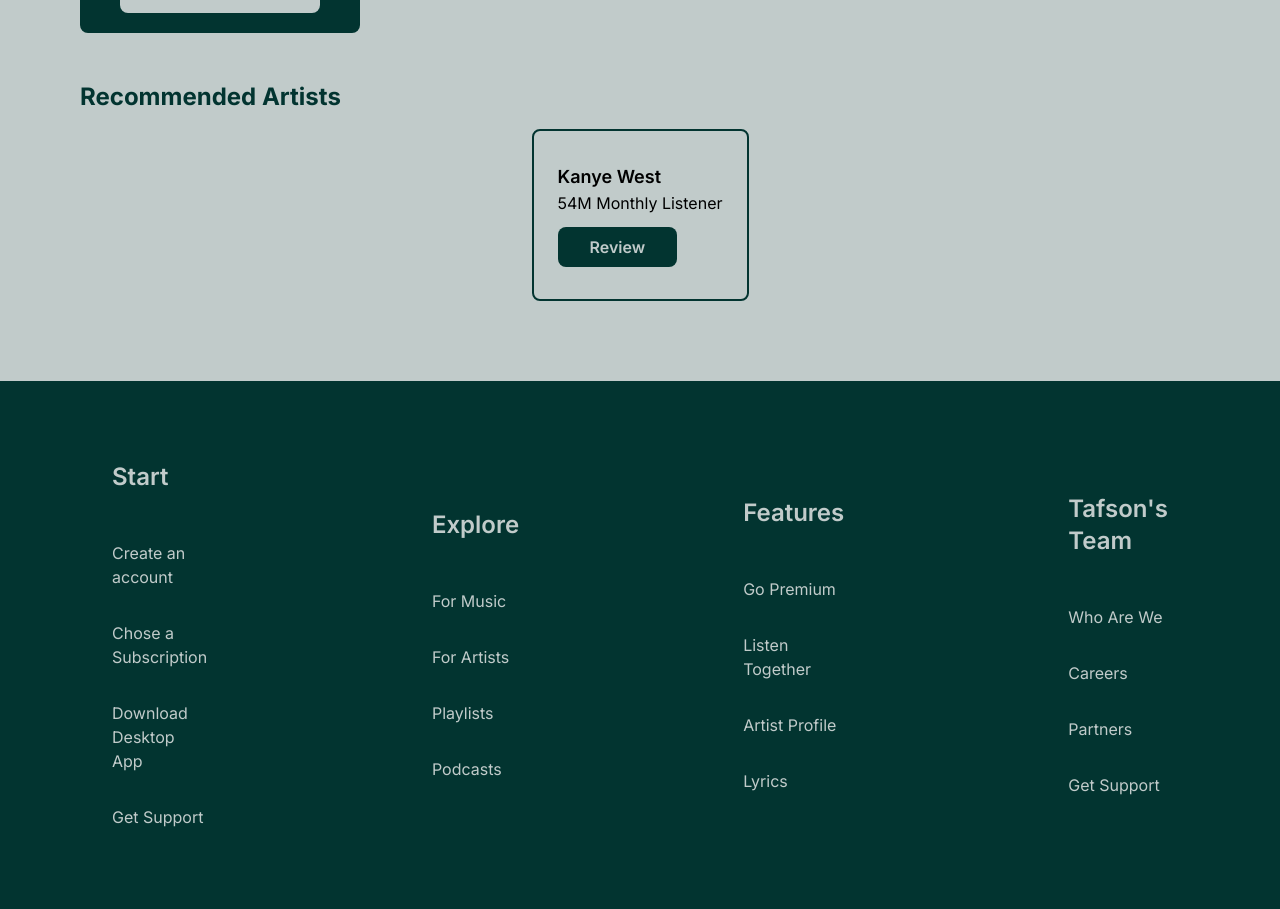
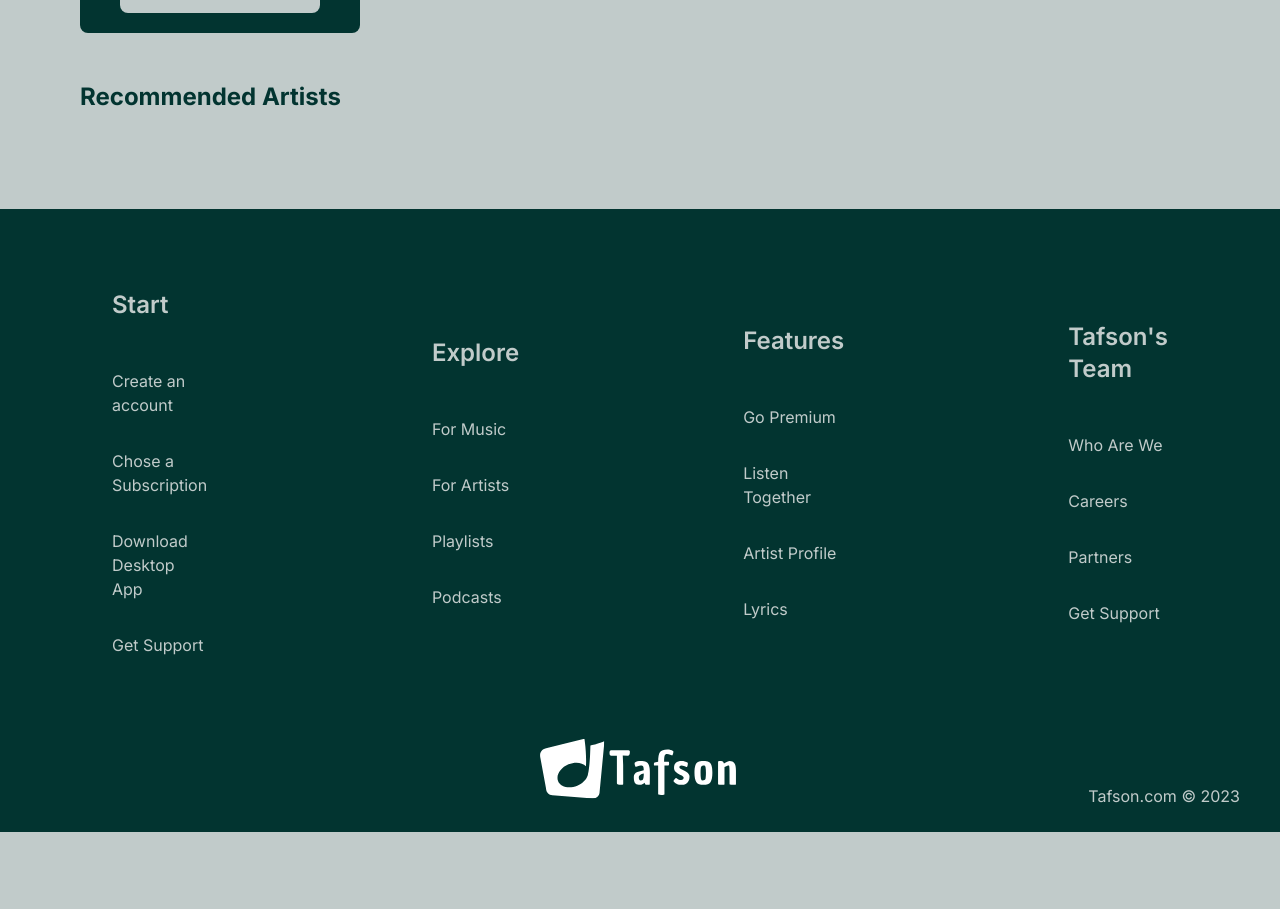
Before and after one commit to v3rti/tafson, a Next.js app: page / in a window 1280 px wide. Shown: the part 1289-2198 px from the top of the page. After the commit the page ends 2121 px from the top, so only its background shows below. Built offline with nearby package versions, Linux system fonts and the light colour scheme; no server answers; sample sign-in values are in the browser's storage.

Commit message:
vercel production issue due to artistcards, disabled for now till the issue is resolved

```diff
--- a/components/ArtistsCards.jsx
+++ b/components/ArtistsCards.jsx
@@ -2,48 +2,48 @@
 import { useEffect, useState } from 'react';
 
 
-export default function ArtistsCards(){
+// export default function ArtistsCards(){
 
-  const [artists, setArtists] = useState();
+//   const [artists, setArtists] = useState();
 
 
-  useEffect(() => {
-    getArtists().then(setArtists);
-  },[]);
+//   useEffect(() => {
+//     getArtists().then(setArtists);
+//   },[]);
 
 
 
-  const getArtists = async () => {
-    const url = 'https://spotify23.p.rapidapi.com/artists/?ids=2w9zwq3AktTeYYMuhMjju8';
-    const options = {
-      method: 'GET',
-      headers: {
-        'X-RapidAPI-Key': '26681d754fmsh3cb5cb5a73b9a6ap1500d6jsn1ab2e9d4d46e',
-        'X-RapidAPI-Host': 'spotify23.p.rapidapi.com'
-      }
-    };
+//   const getArtists = async () => {
+//     const url = 'https://spotify23.p.rapidapi.com/artists/?ids=2w9zwq3AktTeYYMuhMjju8';
+//     const options = {
+//       method: 'GET',
+//       headers: {
+//         'X-RapidAPI-Key': '26681d754fmsh3cb5cb5a73b9a6ap1500d6jsn1ab2e9d4d46e',
+//         'X-RapidAPI-Host': 'spotify23.p.rapidapi.com'
+//       }
+//     };
 
-    try {
-      const response = await fetch(url, options);
-      const result = await response.json();
+//     try {
+//       const response = await fetch(url, options);
+//       const result = await response.json();
 
-      return result.artists;
-    } catch (error) {
-      console.error(error);
-    }
-  }
+//       return result.artists;
+//     } catch (error) {
+//       console.error(error);
+//     }
+//   }
 
-  console.log("artists are:", artists)
+//   console.log("artists are:", artists)
 
 
-  return(
-    <div className="border-2 border-primary-green px-6 py-8 w-fit rounded-lg flex flex-col gap-3">
-      {/* <Image src={`/assets/${props.imageLink}`} width={250} height={250} className='rounded-full'/> */}
-      <div>
-        <div className='font-semibold text-lg'>Kanye West</div>
-        <div>54M Monthly Listener</div>
-      </div>
-      <div className='bg-primary-green text-secondary-jetstream w-fit py-2 px-8 font-semibold text-base rounded-lg '>Review</div>
-    </div>
-  )
-}
+//   return(
+//     <div className="border-2 border-primary-green px-6 py-8 w-fit rounded-lg flex flex-col gap-3">
+//       {/* <Image src={`/assets/${props.imageLink}`} width={250} height={250} className='rounded-full'/> */}
+//       <div>
+//         <div className='font-semibold text-lg'>Kanye West</div>
+//         <div>54M Monthly Listener</div>
+//       </div>
+//       <div className='bg-primary-green text-secondary-jetstream w-fit py-2 px-8 font-semibold text-base rounded-lg '>Review</div>
+//     </div>
+//   )
+// }
--- a/components/BodyIn.jsx
+++ b/components/BodyIn.jsx
@@ -6,7 +6,7 @@
 
 import Playlist from './Playlist';
 import OtherPlaylists from './OtherPlaylists';
-import ArtistsCards from './ArtistsCards';
+// import ArtistsCards from './ArtistsCards';
 import RecommendedSongs from './RecommendedSongs';
 import { useSession } from 'next-auth/react';
 
@@ -64,7 +64,7 @@
           Recommended Artists
           </div>
           <div className='flex justify-center gap-6'>
-            <ArtistsCards />
+            {/* <ArtistsCards /> */}
           </div>
         </div>
         <audio></audio>
```
